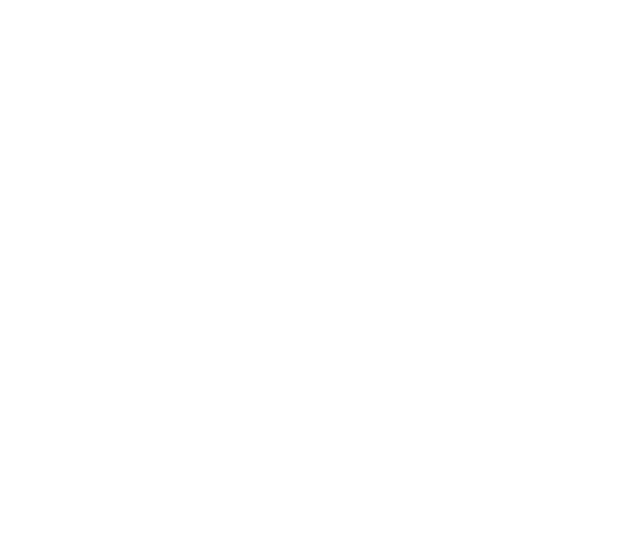
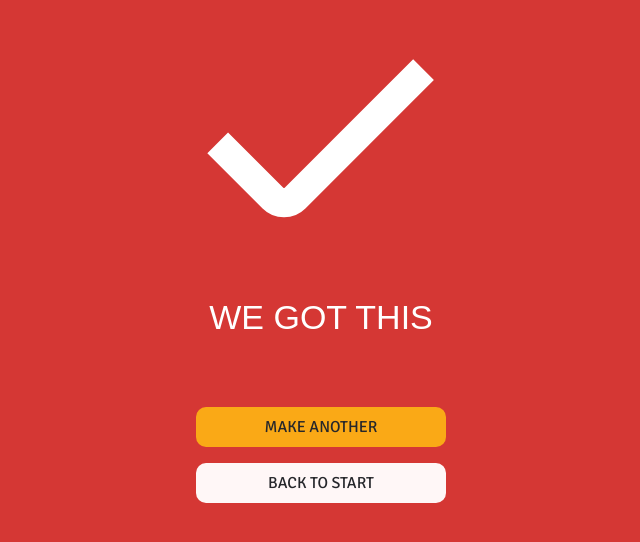
Before and after one commit to andresilva-cc/customburger, a Nuxt app: page /done in a window 1280 px wide. Before the commit this address had no page. Shown: the part 144-686 px from the top of the page, without its empty margins (319-959 px from the left). Built offline with nearby package versions, Linux system fonts and the light colour scheme; a web font is replaced by a local one.

Commit message:
feat: done page

```diff
--- a/pages/build.vue
+++ b/pages/build.vue
@@ -55,7 +55,7 @@
             </template>
           </CbExpansionPanel>
         </div>
-        <CbButton class="mt-6">
+        <CbButton class="mt-6" to="/done">
           That's The Way I Like It
         </CbButton>
       </aside>
--- /dev/null
+++ b/pages/done.vue
@@ -0,0 +1,16 @@
+<template>
+  <main class="flex flex-col items-center justify-center h-full bg-primary-500 text-white">
+    <div class="w-[250px]">
+      <CheckIcon class="w-full h-[250px]" />
+      <h1 class="mt-8 font-heading text-2xl uppercase text-center">
+        We Got This
+      </h1>
+      <CbButton color="secondary" to="/build" class="mt-16">
+        Make Another
+      </CbButton>
+      <CbButton color="light" to="/" class="mt-4">
+        Back To Start
+      </CbButton>
+    </div>
+  </main>
+</template>
```
